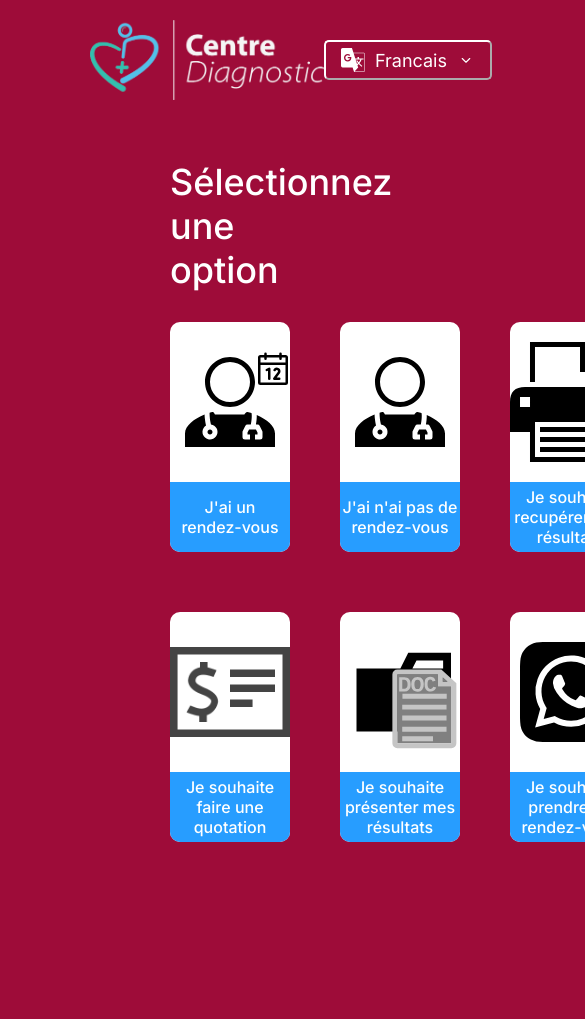
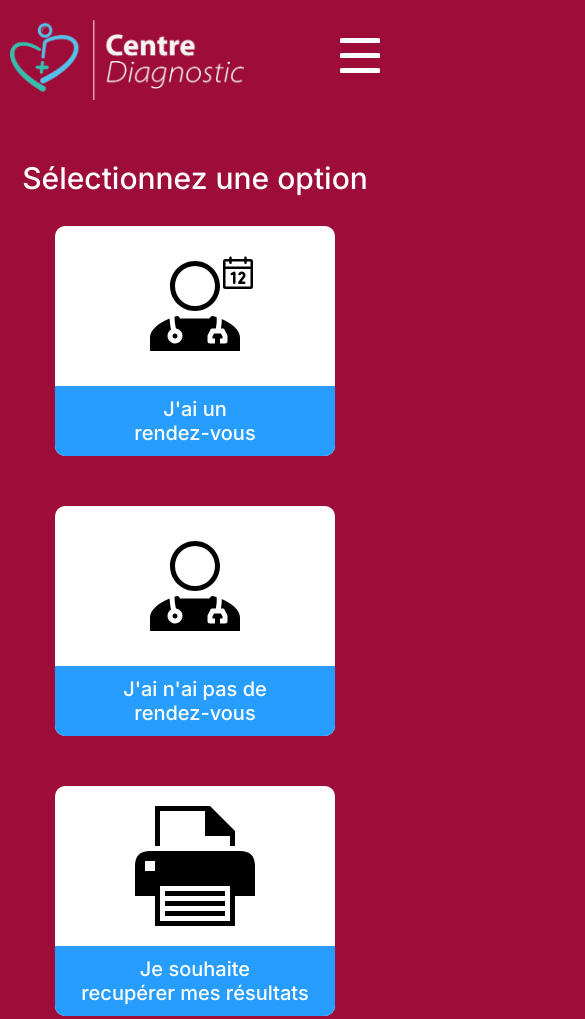
Before and after one commit to franckdarren/integration-cdl, a plain HTML site: page index.html in a window 390 px wide. Shown: the top 1019 px of the page, 585 px wide, since content can reach past the window. Before the commit the page ends 862 px from the top, so only its background shows below. Drawn offline with Linux system fonts and the light colour scheme.

Commit message:
Ajout de la responsivité

```diff
--- a/index.html
+++ b/index.html
@@ -14,8 +14,16 @@
 <body>
     <header>
         <div class="header">
+            <input type="checkbox" id="toggle" />
             <img src="/assets/Logo CDL.png" alt="logo du CDL" class="logo">
-            <button>
+
+            <!-- Menu hamburger -->
+            <label for="toggle" class="navbar-toggler">
+                <span class="bar"></span>
+                <span class="bar"></span>
+                <span class="bar"></span>
+            </label>
+            <button class="nav-btn-group">
                 <span class="google"><svg width="24" height="24" viewBox="0 0 24 24" fill="none"
                         xmlns="http://www.w3.org/2000/svg">
                         <g clip-path="url(#clip0_118_4)">
--- a/styles/style.css
+++ b/styles/style.css
@@ -105,3 +105,120 @@ button {
     top: -30px;
     left: -37px;
 }
+
+/* Stilisation du menu hamburger */
+
+.navbar-toggler {
+    display: none;
+    height: min-content;
+    margin: 18px -10px 0 0;
+    cursor: pointer;
+    margin: auto 0;
+}
+
+.navbar-toggler .bar {
+    width: 40px;
+    height: 5px;
+    margin-bottom: 10px;
+    background: rgb(255, 255, 255);
+    border-radius: 10%;
+    transition: 0.4s;
+}
+
+input {
+    display: none;
+}
+
+input:checked~.nav-btn-group {
+    transform: translateX(0);
+}
+
+input:checked~.navbar-toggler .bar:nth-child(1) {
+    transform: rotate(45deg);
+}
+
+input:checked~.navbar-toggler .bar:nth-child(2) {
+    display: none;
+}
+
+input:checked~.navbar-toggler .bar:nth-child(3) {
+    position: absolute;
+    transform: rotate(-45deg);
+}
+
+/* Format mobile */
+@media only screen and (max-width: 767px) {
+    button {
+        display: none;
+    }
+
+    body {
+        padding: 20px 10px;
+    }
+
+    .main {
+        padding: 0 10px;
+    }
+
+    .row {
+        display: grid;
+        grid-template-columns: 1fr;
+    }
+
+    .titre {
+        font-size: 30px;
+        text-align: center;
+    }
+
+    .card {
+        background-color: white;
+        width: 80%;
+        height: 230px;
+        margin: 0 auto;
+    }
+
+    .card-footer {
+        font-size: 20px;
+    }
+
+    .navbar-toggler {
+        display: grid !important;
+    }
+
+    .nav-btn-group {
+        display: flex;
+        gap: 5px;
+        position: absolute;
+        background: transparent;
+        width: auto;
+        top: 100px;
+        right: 5px;
+        transform: translateX(300%);
+        z-index: 1;
+        height: 50px;
+        transition: 0.6s;
+    }
+}
+
+/* Format tablette */
+@media only screen and (min-width: 768px) and (max-width: 1024px) {
+    body {
+        background-color: var(--red-color);
+        padding: 20px 20px;
+    }
+
+    .main {
+        padding: 0 30px;
+    }
+
+    .row {
+        gap: 10px;
+    }
+
+    .card {
+        background-color: white;
+        height: 230px;
+        margin: 0 auto;
+        width: 31%;
+    }
+}
```
